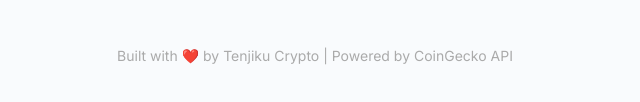
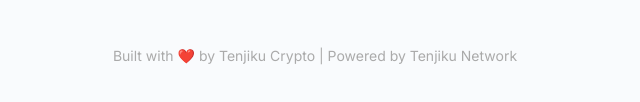
Before and after one commit to LeaderKingTenjiku/Tenjiku-Trackerr, a plain HTML site: page watchlist.html in a window 1280 px wide. Shown: the part 602-704 px from the top of the page, 325-965 px from the left. Drawn offline with nearby package versions, Linux system fonts and the light colour scheme.

Commit message:
Update watchlist.html

```diff
--- a/watchlist.html
+++ b/watchlist.html
@@ -3,7 +3,7 @@
 <head>
   <meta charset="UTF-8" />
   <meta name="viewport" content="width=device-width, initial-scale=1.0" />
-  <title>Smart Watchlist | Tenjiku Crypto</title>
+  <title>Smart Watchlist | Noit Lite</title>
   <script src="https://cdn.jsdelivr.net/npm/chart.js"></script>
   <link rel="preconnect" href="https://fonts.googleapis.com">
   <link rel="preconnect" href="https://fonts.gstatic.com" crossorigin>
@@ -113,7 +113,7 @@
   </section>
 
   <footer>
-    Built with ❤️ by Tenjiku Crypto | Powered by CoinGecko API
+    Built with ❤️ by Tenjiku Crypto | Powered by Tenjiku Network
   </footer>
 
   <script>
```
